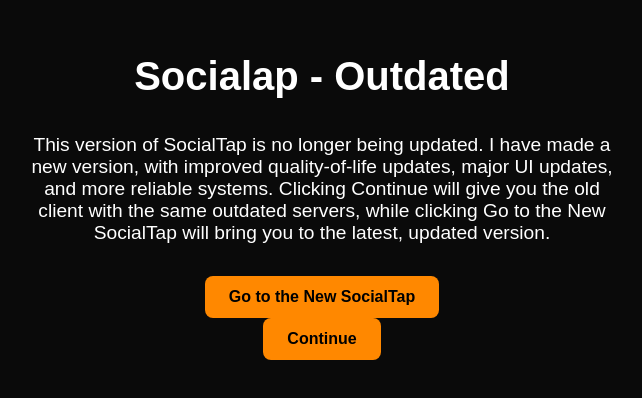
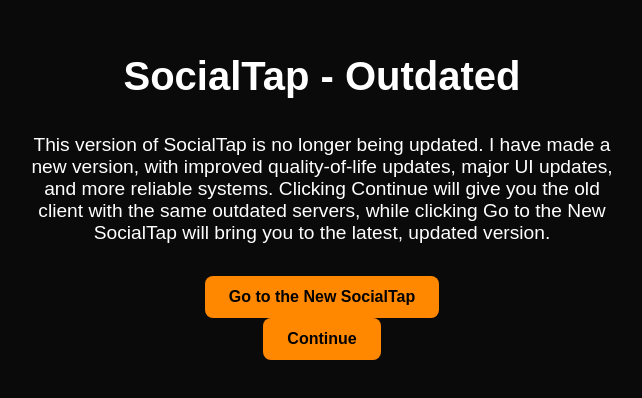
Before and after one commit to BrokenLatchhook/socialtap, a plain HTML site: page index.html in a window 1280 px wide. Shown: the part 206-604 px from the top of the page, without its empty margins (318-960 px from the left). Drawn offline with Linux system fonts and the light colour scheme.

Commit message:
Discontinue this version pt2 because spelling

```diff
--- a/index.html
+++ b/index.html
@@ -2,7 +2,7 @@
 <html lang="en">
 <head>
   <meta charset="UTF-8">
-  <title>SocialTap - Moved</title>
+  <title>SocialTap - Outdated</title>
   <meta name="viewport" content="width=device-width, initial-scale=1">
 
   <style>
@@ -49,7 +49,7 @@
 </head>
 <body>
 
-  <h1>Socialap - Outdated</h1>
+  <h1>SocialTap - Outdated</h1>
   <p>
     This version of SocialTap is no longer being updated. I have made a new version,
     with improved quality-of-life updates, major UI updates, and more reliable systems.
```
